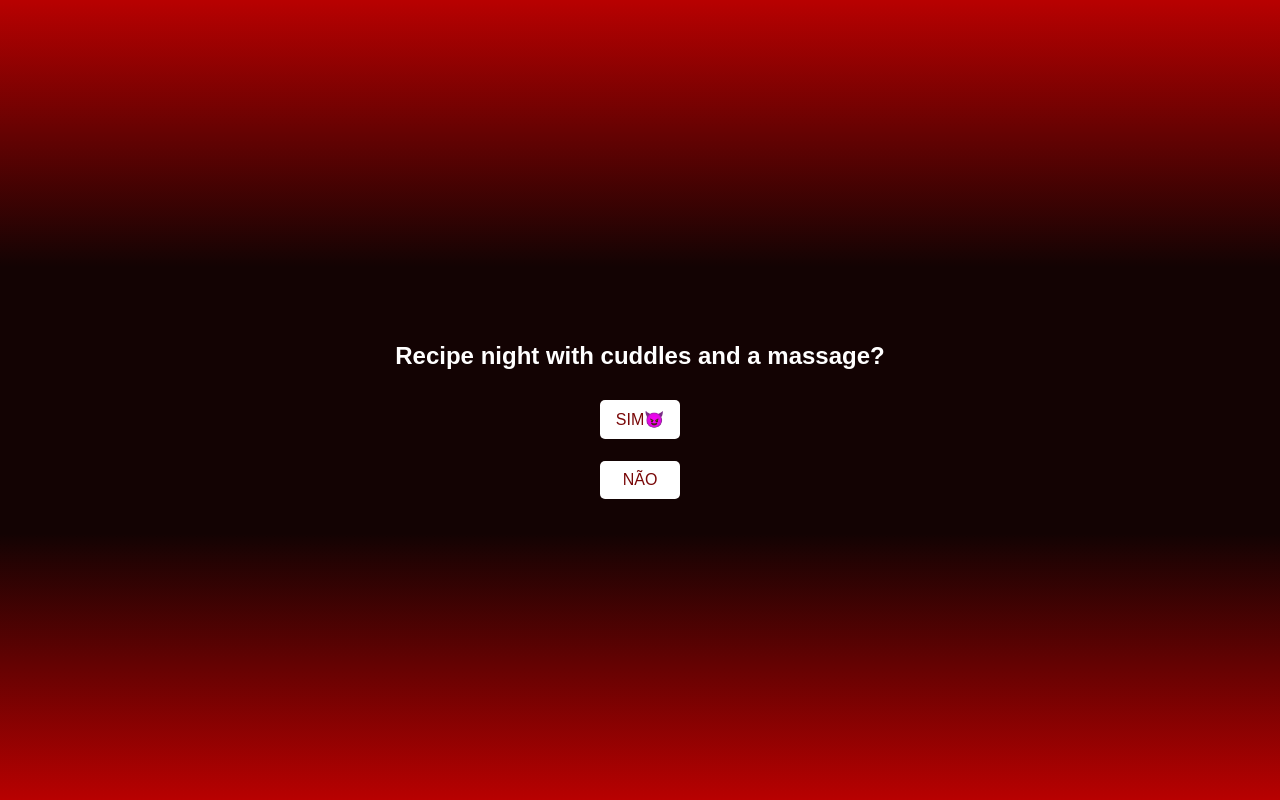
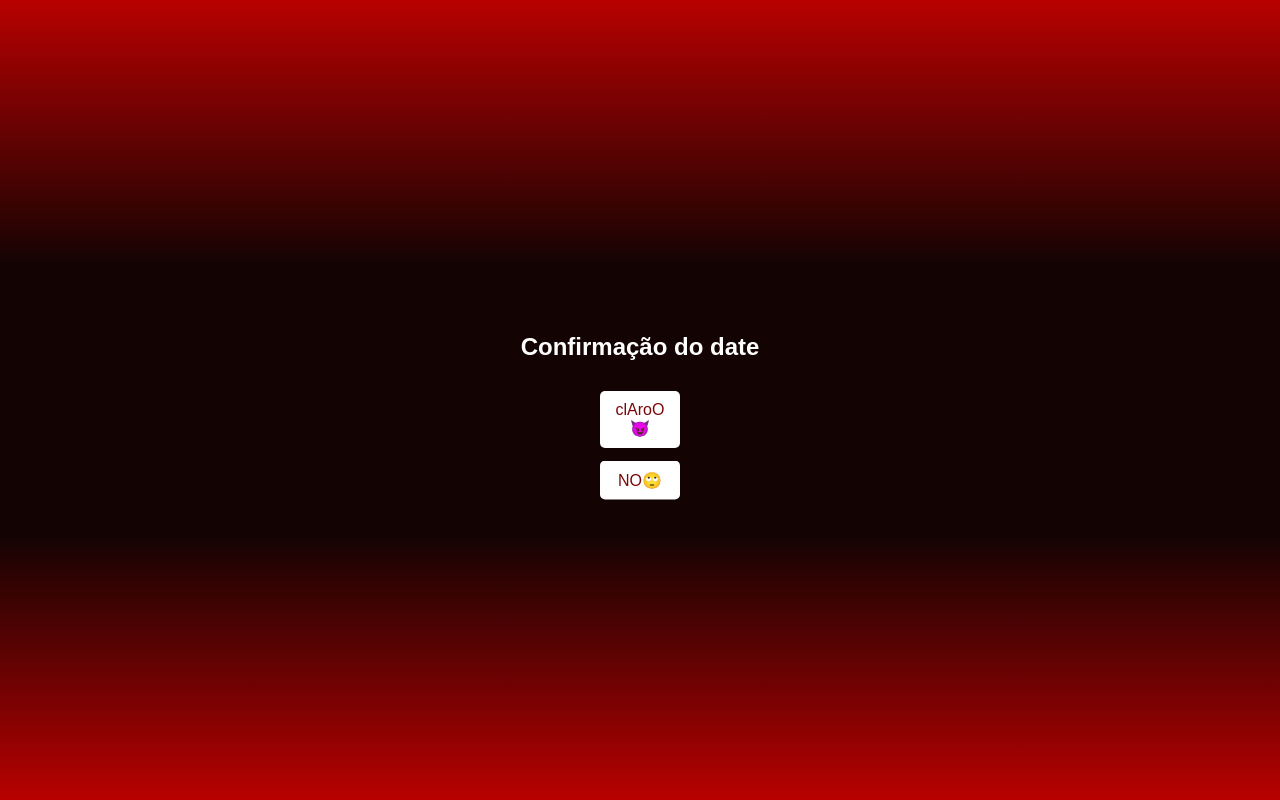
Before and after one commit to madutiam/temp, a plain HTML site: page index.html in a window 1280 px wide. Drawn offline with Linux system fonts and the light colour scheme.

Commit message:
Update index.html

```diff
--- a/index.html
+++ b/index.html
@@ -3,7 +3,7 @@
 <head>
   <meta charset="UTF-8" />
   <meta name="viewport" content="width=device-width, initial-scale=1.0"/>
-  <title>Veloso 🕷</title>
+  <title>Helo❁</title>
   <style>
     * {
       margin: 0;
@@ -94,18 +94,18 @@
 </head>
 <body>
   <div id="conteudo">
-    <h2>Recipe night with cuddles and a massage?</h2>
+    <h2>Confirmação do date</h2>
 
     <div class="btn-container">
-      <button class="btn" onclick="sim()">SIM😈</button>
+      <button class="btn" onclick="sim()">clAroO😈</button>
     </div>
 
-    <button class="btn" id="nao" onmouseover="desvia(this)" onclick="desvia(this)">NÃO</button>
+    <button class="btn" id="nao" onmouseover="desvia(this)" onclick="desvia(this)">NO🙄</button>
   </div>
 
   <script>
     function sim() {
-      alert("Acho bom, esse era o ultimo conivte (agora aperta ai gata)");
+      alert("Te vejo na sexta princesa ❀");
       location.href = "https://madutiam.github.io/fogos/";
     }
 
```
